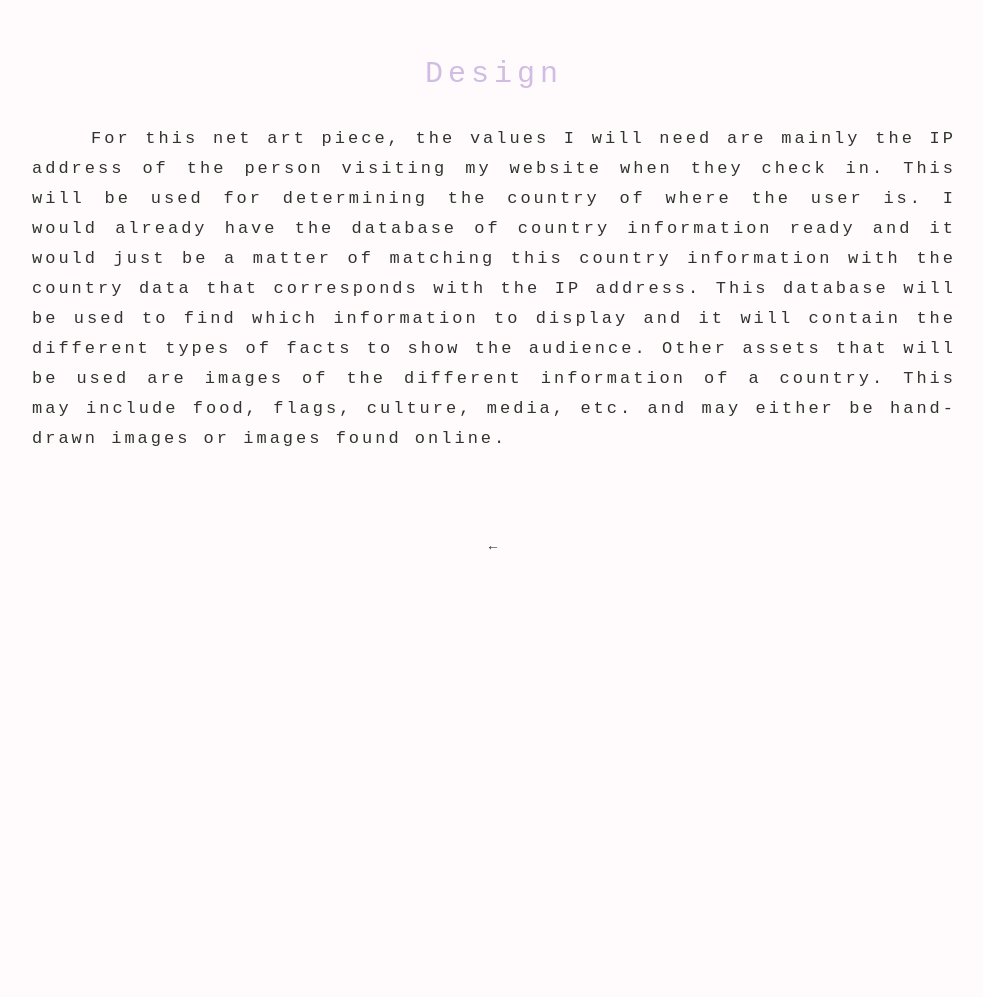
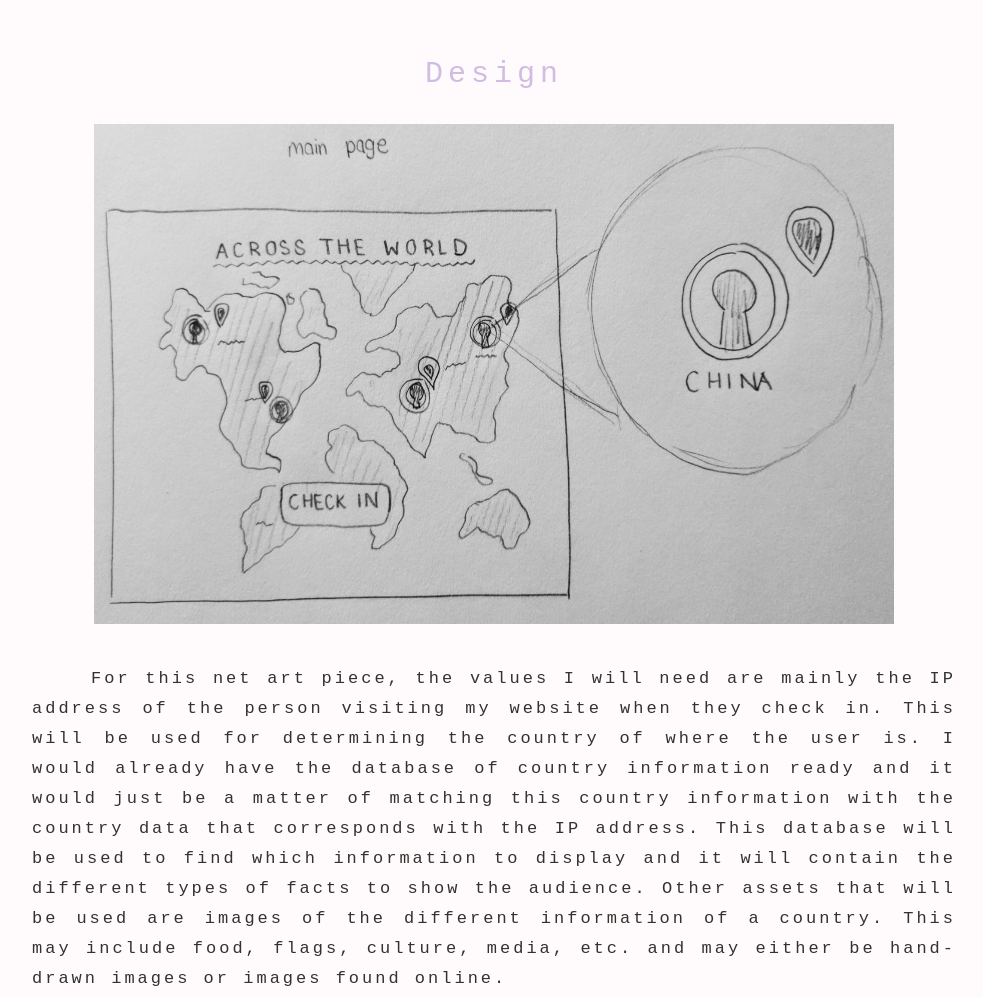
Before and after one commit to tee-huynh/ART321, a plain HTML site: page weekfour.html in a window 1280 px wide. Shown: the part 1162-2159 px from the top of the page, without its empty margins (146-1129 px from the left). Before the commit the page ends 1740 px from the top, so only its background shows below. Drawn offline with Linux system fonts and the light colour scheme.

Commit message:
Sketches

```diff
--- a/weekfour.html
+++ b/weekfour.html
@@ -35,7 +35,11 @@
 <h3 style="color: #a27a7a"><b>Across the World</b><br /></h3>
 <h5 style="font-size: 17px">&nbsp;&nbsp;&nbsp;&nbsp;The net art piece I will be designing is essentially a website that displays information about the city and country a visitor (of the site) when they "check in". The goal of this work is to allow people to learn more about different places and cultures around the world.<br /><br/>&nbsp;&nbsp;&nbsp;&nbsp; This will be done by having a "check-in" button where when the user clicks it, their <b>IP address</b> is sent to the website and from there, their country and city location can be found. The website will have a database of information for different countries and will pull out the corresponding data depending on the location of the user, such as what kind of food the country is known for.<br /><br />&nbsp;&nbsp;&nbsp;&nbsp;This information is then displayed, preferably in an aesthetically-pleasing way, with images and attractive colours. When a user checks into the website, an icon will appear on a map in the country they are checking in from. This will permanently stay on the website and everyone will be able to see the icon. From the icon, anyone looking at the website and click or hover over it for the information and facts about the country the icon is located at.</h5><br />
 <h3 style="color: #D1BCE3">Design<br /></h3>
-<h5 style="font-size: 17px">&nbsp;&nbsp;&nbsp;&nbsp;For this net art piece, the values I will need are mainly the IP address of the person visiting my website when they check in. This will be used for determining the country of where the user is. I would already have the database of country information ready and it would just be a matter of matching this country information with the country data that corresponds with the IP address. This database will be used to find which information to display and it will contain the different types of facts to show the audience. Other assets that will be used are images of the different information of a country. This may include food, flags, culture, media, etc. and may either be hand-drawn images or images found online.</h5>
+<div align="center"><img src="images/week4s2.jpeg" style="width:800px; height:500px"></div>
+<br /><br />
+<h5 style="font-size: 17px">&nbsp;&nbsp;&nbsp;&nbsp;For this net art piece, the values I will need are mainly the IP address of the person visiting my website when they check in. This will be used for determining the country of where the user is. I would already have the database of country information ready and it would just be a matter of matching this country information with the country data that corresponds with the IP address. This database will be used to find which information to display and it will contain the different types of facts to show the audience. Other assets that will be used are images of the different information of a country. This may include food, flags, culture, media, etc. and may either be hand-drawn images or images found online.</h5><br/>
+<div align="center"><img src="images/week4s1.jpeg" style="width:700px; height:500px"></div>
+
 
 
 
```
Also changed, not shown: images/week4s1.jpeg (added), images/week4s2.jpeg (added).
